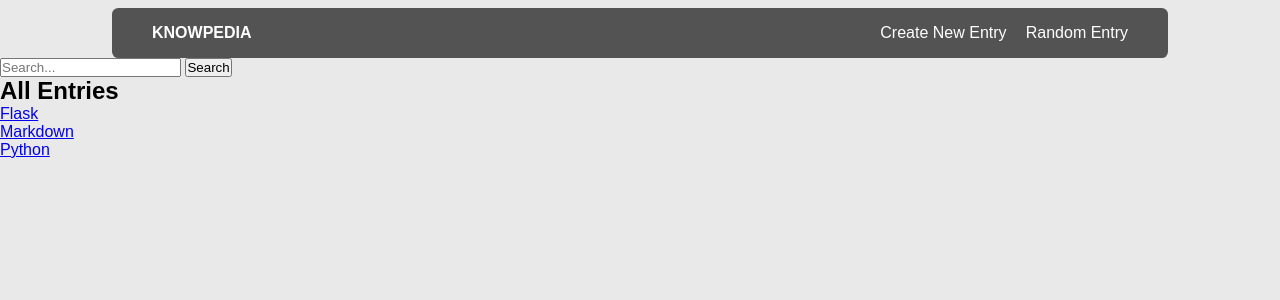
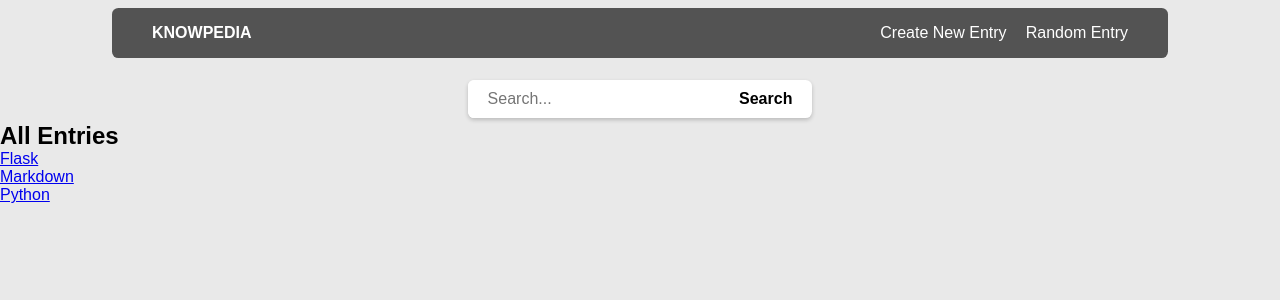
Before and after one commit to Llewellyn500/Knowpedia, a Flask app: page / in a window 1280 px wide. Shown: the top 300 px of the page. Run offline with Flask 3, Linux system fonts and the light colour scheme.

Commit message:
styled search box

```diff
--- a/static/styles.css
+++ b/static/styles.css
@@ -7,7 +7,8 @@ body {
   font-family: Arial, sans-serif;
   background-color: #e9e9e9;
 }
-/* New styles */
+
+/* Navbar */
 .nav-container {
   width: 80%;
   background-color: #535353;
@@ -40,11 +41,44 @@ body {
   color: #fff;
   transition-duration: 0.3s;
 }
-.links-container a:hover{
-    color: #1296f3;
+.links-container a:hover {
+  color: #1296f3;
 }
 
-form {
-  margin-top: 1rem;
+/* Search bar */
+.search-box {
+  margin-left: auto;
+  margin-right: auto;
+  margin-top: 1.4rem;
   text-align: center;
 }
+.search-box form {
+  display: inline-block;
+  border-radius: 0.4rem;
+  overflow: hidden;
+  background-color: #fff;
+  box-shadow: 0 2px 4px rgba(0, 0, 0, 0.2);
+}
+
+.search-box input[type="text"] {
+  border: none;
+  padding: 10px 20px;
+  margin: 0;
+  outline: none;
+  font-size: 16px;
+}
+
+.search-box button {
+  border: none;
+  background: transparent;
+  padding: 10px 20px;
+  margin: 0;
+  cursor: pointer;
+  font-size: 16px;
+  font-weight: 600;
+  transition-duration: 0.4s;
+}
+.search-box button:hover {
+  background-color: #1296f3;
+  color: #fff;
+}
--- a/templates/base.html
+++ b/templates/base.html
@@ -17,14 +17,12 @@
           <a href="{{ url_for('random_entry') }}">Random Entry</a>
         </div>
       </div>
-      <form
-        action="{{ url_for('search') }}"
-        method="get"
-        style="display: inline"
-      >
-        <input type="text" name="q" placeholder="Search..." />
-        <button type="submit">Search</button>
-      </form>
+      <div class="search-box">
+        <form action="{{ url_for('search') }}" method="get">
+            <input type="text" name="q" placeholder="Search...">
+            <button type="submit">Search</button>
+        </form>
+    </div>
     </header>
     <main>{% block content %}{% endblock %}</main>
   </body>
```
